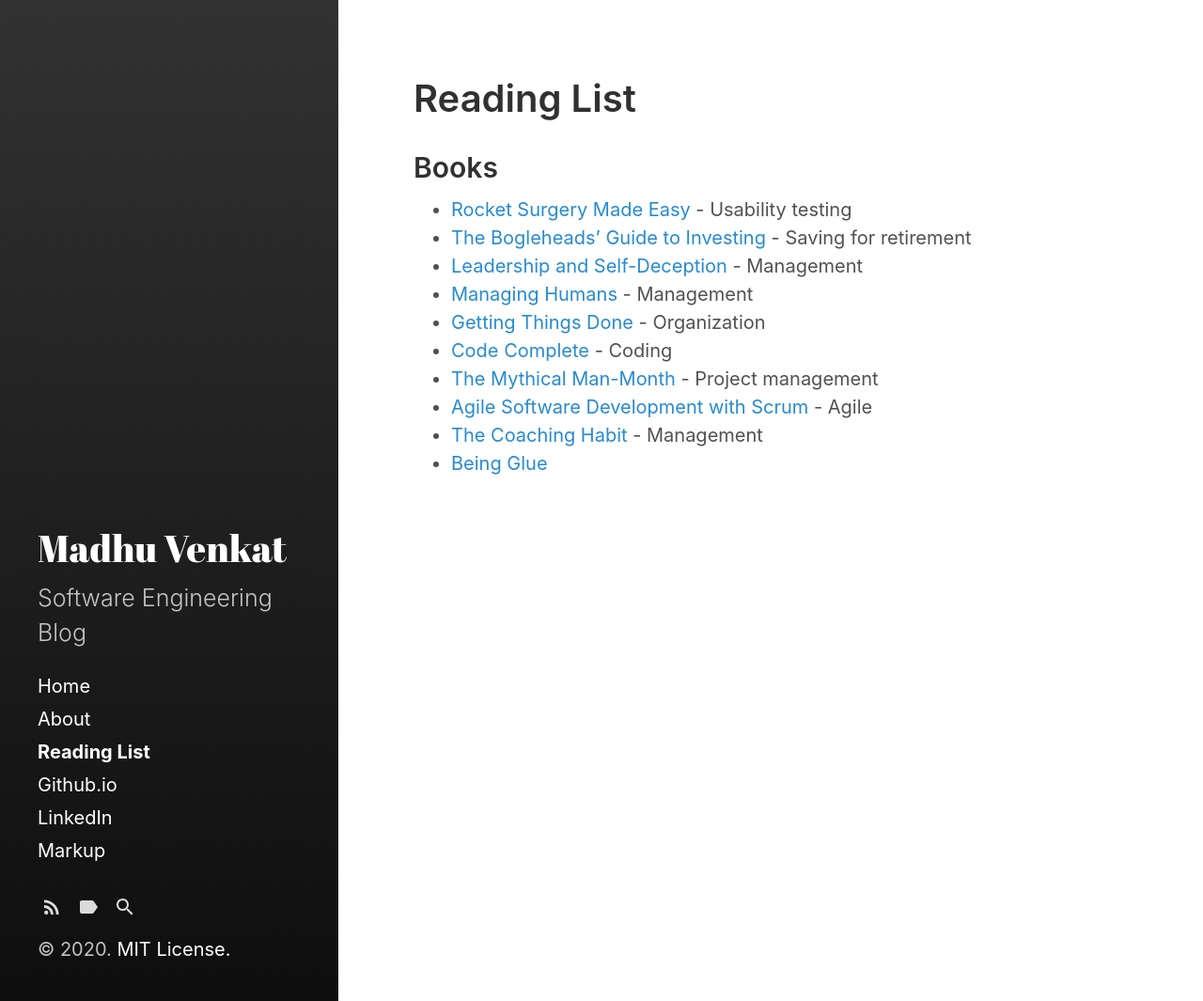
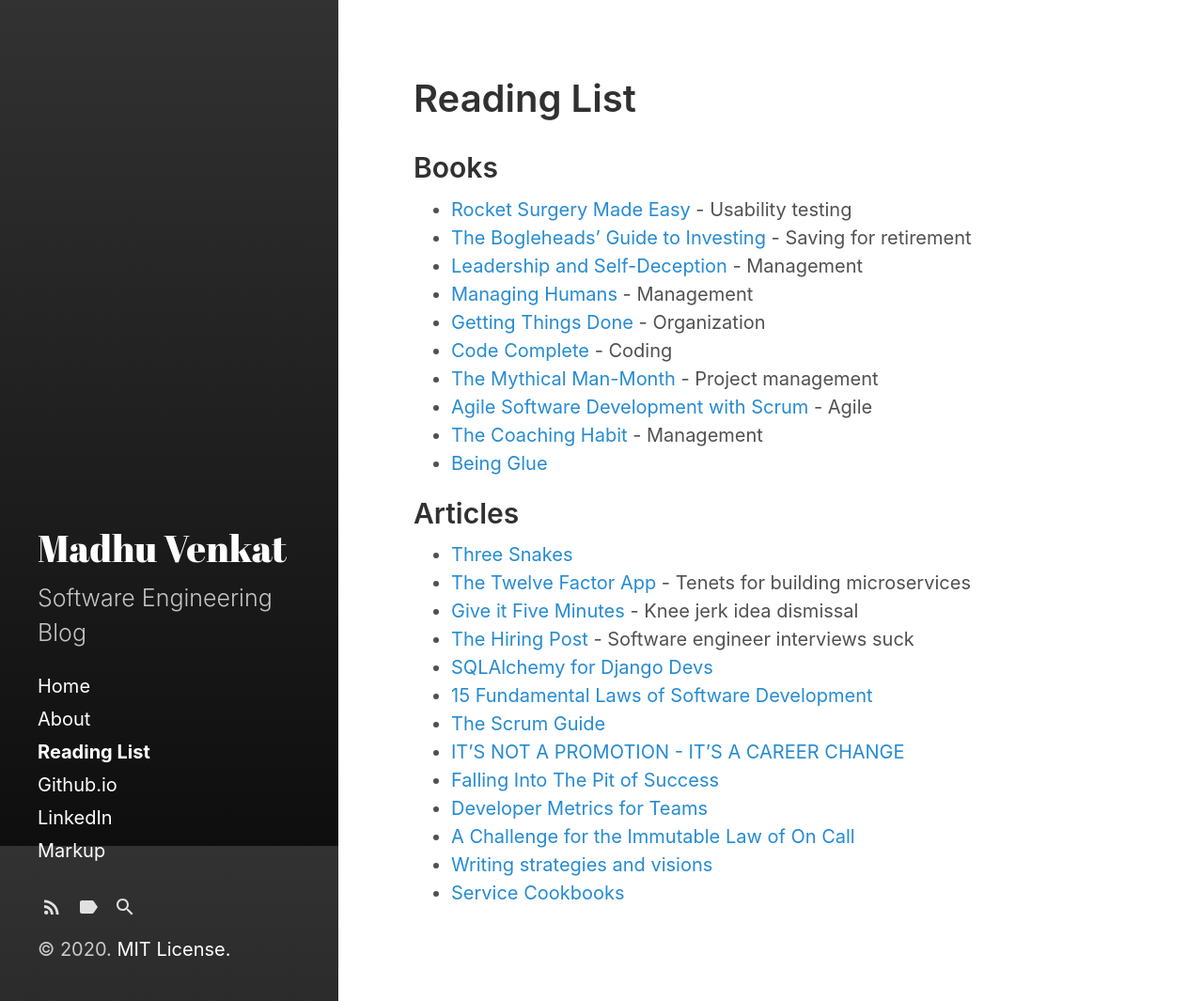
Before and after one commit to madhuvenkatk/blog, a Jekyll site: the page built from category/edge-case.md, in a window 1280 px wide and 1065 px high. Shown: the whole window at 94% size. Built offline with Jekyll 4.4.1, drawn with Linux system fonts in a browser that asks for light colours.

Commit message:
reading list

```diff
--- a/category/edge-case.md
+++ b/category/edge-case.md
@@ -16,3 +16,21 @@
   <li><a href="https://www.amazon.com/Coaching-Habit-Less-Change-Forever/dp/0978440749">The Coaching Habit</a> - Management</li>
   <li><a href="https://noidea.dog/glue">Being Glue</a></li>
 </ul>
+
+<h2>Articles</h2>
+
+<ul>
+  <li><a href="http://www.celebrazio.net/jimb/15.html">Three Snakes</a></li>
+  <li><a href="http://12factor.net/">The Twelve Factor App</a> - Tenets for building microservices</li>
+  <li><a href="https://signalvnoise.com/posts/3124-give-it-five-minutes">Give it Five Minutes</a> - Knee jerk idea dismissal</li>
+  <li><a href="http://sockpuppet.org/blog/2015/03/06/the-hiring-post/">The Hiring Post</a> - Software engineer interviews suck</li>
+  <li><a href="http://lucumr.pocoo.org/2011/7/19/sqlachemy-and-you/">SQLAlchemy for Django Devs</a></li>
+  <li><a href="http://www.exceptionnotfound.net/fundamental-laws-of-software-development/">15 Fundamental Laws of Software Development</a></li>
+  <li><a href="http://www.scrumguides.org/scrum-guide.html">The Scrum Guide</a></li>
+  <li><a href="http://fractio.nl/2014/09/19/not-a-promotion-a-career-change/">IT’S NOT A PROMOTION - IT’S A CAREER CHANGE</a></li>
+  <li><a href="https://blog.codinghorror.com/falling-into-the-pit-of-success/">Falling Into The Pit of Success</a></li>
+  <li><a href="https://lethain.com/accelerate-developer-productivity/">Developer Metrics for Teams</a></li>
+  <li><a href="https://medium.com/@solidspark/a-challenge-for-the-immutable-law-of-on-call-719a7ae86e">A Challenge for the Immutable Law of On Call</a></li>
+  <li><a href="https://lethain.com/strategies-visions/">Writing strategies and visions</a></li>
+  <li><a href="https://lethain.com/service-cookbooks/">Service Cookbooks</a></li>
+</ul>
```
